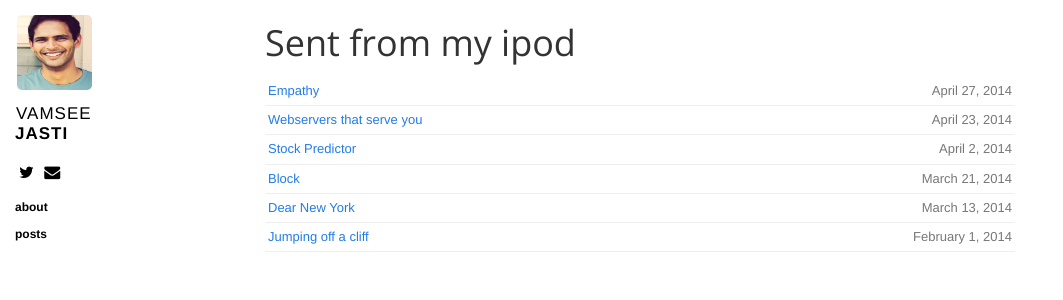
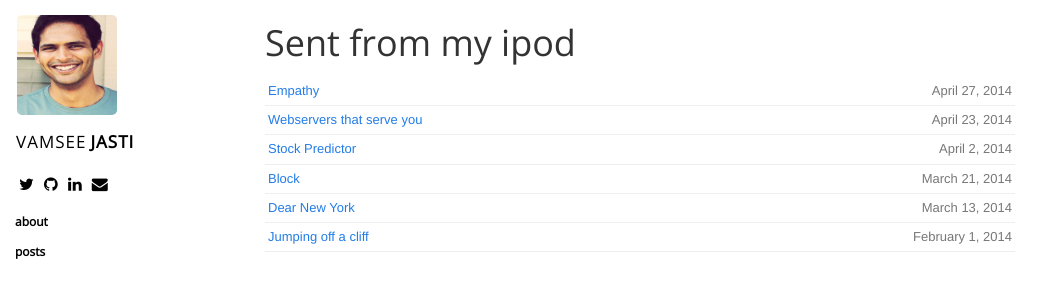
Before and after one commit to jasti/jasti.github.io, a Jekyll site: the page built from index.html, in a window 1280 px wide. Shown: the top 300 px of the page, without its empty margins (0-1063 px from the left). Built offline with Jekyll 4.4.1, drawn with Linux system fonts in a browser that asks for light colours; nearby versions of some CDN libraries; Markdown is read by kramdown in place of the engine named in the settings.

Commit message:
sidebar fixes

```diff
--- a/_layouts/layout.html
+++ b/_layouts/layout.html
@@ -43,7 +43,7 @@
 <body>
   <section class="sidebar">
     <a href="/">
-      <img src="/images/blogPic.jpg" height="75" width="75" class="avatar" />
+      <img src="/images/blogPic.jpg" height="100" width="100" class="avatar" />
     </a>
 
     <section class="name">
@@ -57,7 +57,9 @@
   		<!-- TODO, see why this U
   		  <a href="https://github.com/jasti" target="_blank"><i class="icon icon-github"></i></a>-->
       <a href="https://twitter.com/vamseejasti" target="_blank"><i class="icon icon-twitter"></i></a>
-      <a href="mailto:vamseejastiATme.com?Subject=Hi%20from%20the%20blog" target="_top"><i class="icon-envelope"></i></a>
+      <a href="https://github.com/jasti" target="_blank"><i class="icon icon-github"></i></a>
+      <a href="https://www.linkedin.com/pub/vamsee-jasti/8/72/b58" target="_blank"><i class="icon icon-linkedin"></i></a>
+      <a href="mailto:vamseej@gmail.com?Subject=Hello%20stranger!%20blog" target="_top"><i class="icon icon-envelope"></i></a>
       <a href="/atom.xml"><i class="fa fa-rss"></i></a>
     </section>
 
--- a/css/base.css
+++ b/css/base.css
@@ -14,8 +14,8 @@ a {
 	position: fixed;
 	left: 15px;
 	top: 15px;
-	width: 80px;
-	font-family: Helvetica, sans-serif;
+	width: 120px;
+	font-family: "Open Sans",Helvetica, sans-serif;
 }
 
 .sidebar a {
--- a/css/mobile.css
+++ b/css/mobile.css
@@ -4,7 +4,7 @@
   margin: 0;
   padding: 25px; }
   .sidebar img {
-    display: none; }
+    display: inline; }
   .sidebar .name {
     display: inline; }
     .sidebar .name #fname, .sidebar .name #lname {
```
